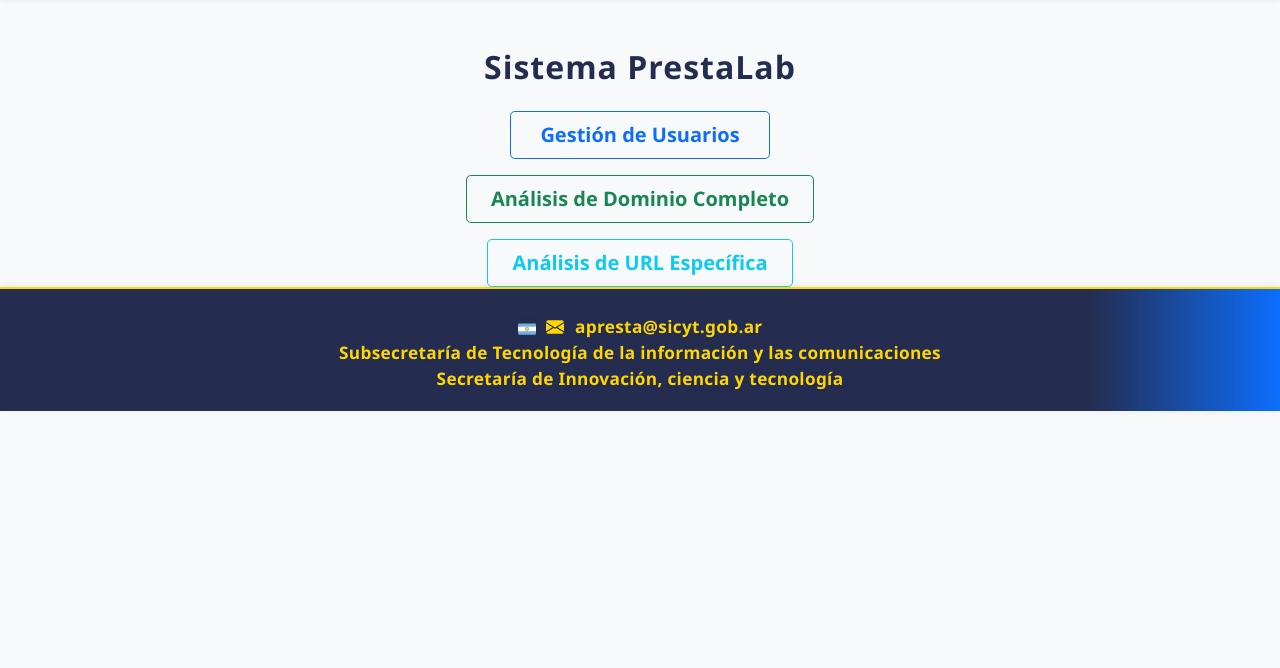
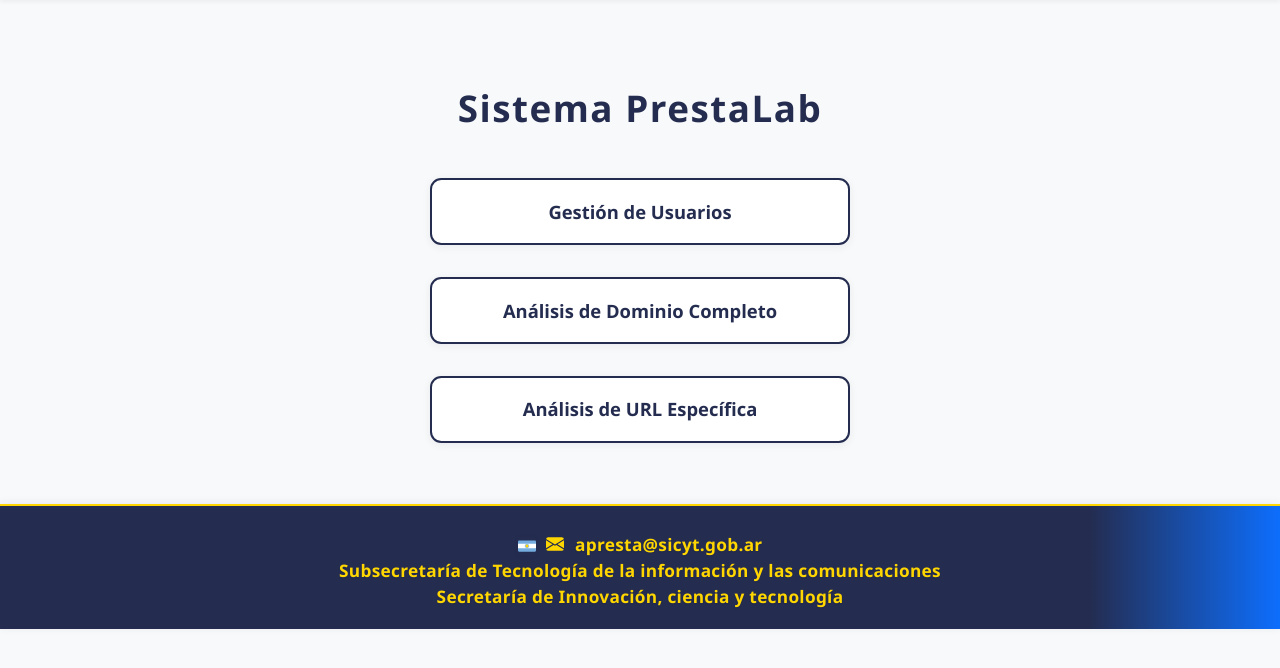
Before and after one commit to alepresta/prestaLabs, a Django app: page / in a window 1280 px wide. Shown: the part 61-729 px from the top of the page. Run offline with Django 4.2, Linux system fonts and the light colour scheme; the visitor is signed in with stand-in values (Sample User, id 1); parts of the project's set-up code (start-up, migrations or seed data) failed here and were passed over.

Commit message:
Dashboard institucional minimalista: un solo color, amplio y preparado para más opciones

```diff
--- a/static/css/dashboard.css
+++ b/static/css/dashboard.css
@@ -1,3 +1,45 @@
+/* Dashboard institucional minimalista */
+.dashboard-institucional {
+    background: var(--gris-claro);
+    min-height: 60vh;
+    padding-top: 3rem;
+    padding-bottom: 3rem;
+}
+.dashboard-institucional h2 {
+    font-size: 2.3rem;
+    font-weight: 700;
+    color: var(--color-azul-tecnico);
+    letter-spacing: 1.5px;
+    margin-bottom: 3rem;
+}
+.dashboard-menu {
+    width: 100%;
+    max-width: 420px;
+    display: flex;
+    flex-direction: column;
+    align-items: center;
+    gap: 2rem;
+}
+.dashboard-link {
+    display: block;
+    width: 100%;
+    padding: 1.1rem 0;
+    font-size: 1.15rem;
+    font-weight: 600;
+    color: var(--color-azul-tecnico);
+    background: #fff;
+    border: 2px solid var(--color-azul-tecnico);
+    border-radius: 0.7rem;
+    text-decoration: none;
+    text-align: center;
+    transition: background 0.2s, color 0.2s, border 0.2s;
+    box-shadow: 0 2px 8px rgba(36,44,79,0.07);
+}
+.dashboard-link:hover {
+    background: var(--color-azul-tecnico);
+    color: #fff;
+    border-color: var(--color-amarillo);
+}
 .footer-mail-text svg:first-child {
     margin-right: 6px;
     vertical-align: middle;
--- a/templates/dashboard.html
+++ b/templates/dashboard.html
@@ -1,12 +1,12 @@
 {% extends 'base.html' %}
 {% block title %}Dashboard | PrestaLabs{% endblock %}
 {% block content %}
-<div class="dashboard-simple text-center mt-5">
-    <h2 class="mb-4" style="font-weight:700; color:var(--color-azul-tecnico); letter-spacing:1px;">Sistema PrestaLab</h2>
-    <div class="d-flex flex-column align-items-center gap-3">
-        <a href="/usuarios/editar/" class="btn btn-outline-primary btn-lg px-4" style="min-width:260px; font-weight:600;">Gestión de Usuarios</a>
-        <a href="/analisis/dominio/" class="btn btn-outline-success btn-lg px-4" style="min-width:260px; font-weight:600;">Análisis de Dominio Completo</a>
-        <a href="/analisis/url/" class="btn btn-outline-info btn-lg px-4" style="min-width:260px; font-weight:600;">Análisis de URL Específica</a>
+<div class="dashboard-institucional d-flex flex-column align-items-center justify-content-center">
+    <h2>Sistema PrestaLab</h2>
+    <div class="dashboard-menu">
+        <a href="/usuarios/editar/" class="dashboard-link">Gestión de Usuarios</a>
+        <a href="/analisis/dominio/" class="dashboard-link">Análisis de Dominio Completo</a>
+        <a href="/analisis/url/" class="dashboard-link">Análisis de URL Específica</a>
     </div>
 </div>
 {% endblock %}
```
